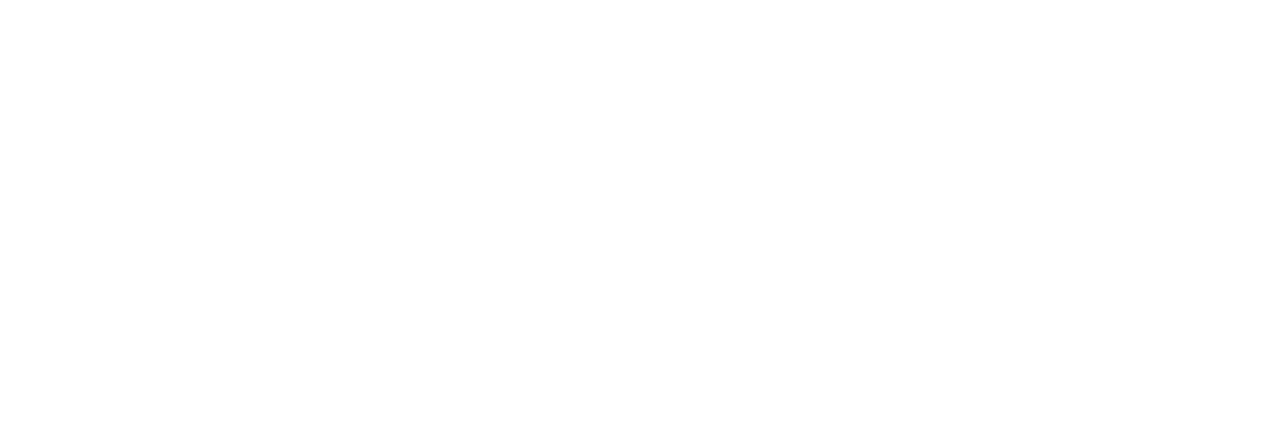
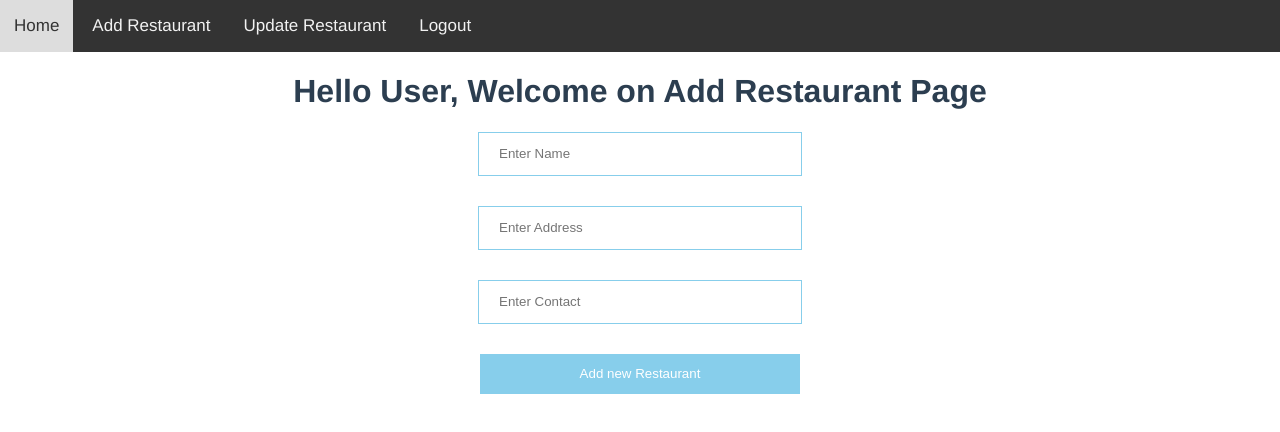
Before and after one commit to flaviomota/Resturant-Manager-App, a Vue app: page /add in a window 1280 px wide. Before the commit this address had no page. Shown: the top 432 px of the page. Built offline with nearby package versions, Linux system fonts and the light colour scheme; sample sign-in values are in the browser's storage.

Commit message:
logout + add restaurant

```diff
--- a/src/App.vue
+++ b/src/App.vue
@@ -28,7 +28,7 @@
 	border-radius: 50px;
 }
 
-.register input, .login input {
+.register input, .login input, .add input {
 	width: 300px;
 	height: 40px;
 	padding-left: 20px;
@@ -39,7 +39,7 @@
 	border: 1px solid skyblue;
 }
 
-.register button, .login button {
+.register button, .login button, .add button {
 	width: 320px;
 	height: 40px;
 	border: 1px solid skyblue;
@@ -47,4 +47,6 @@
 	color: #fff;
 	cursor: pointer;
 }
+
+
 </style>
--- /dev/null
+++ b/src/components/AddRest.vue
@@ -0,0 +1,42 @@
+<template>
+	<HeaderPage />
+	<h1>Hello User, Welcome on Add Restaurant Page</h1>
+
+	<form class="add">
+		<input type="text" name="name" placeholder="Enter Name" v-model="restaurant.name" />
+		<input type="text" name="address" placeholder="Enter Address" v-model="restaurant.address" />
+		<input type="text" name="contact" placeholder="Enter Contact" v-model="restaurant.contact" />
+		<button type="button" v-on:click="addRestaurant">Add new Restaurant</button>
+	</form>
+</template>
+
+<script>
+import HeaderPage from './HeaderMenu.vue'
+export default {
+	name: 'AddRest',
+	components: {
+		HeaderPage,
+	},
+	data () {
+		return {
+			restaurant: {
+				name: '',
+				address: '',
+				contact: ''
+			}
+		}
+	},
+	methods: {
+		addRestaurant() {
+			console.warn(this.restaurant);
+		}
+	},
+	mounted() {
+		let user = localStorage.getItem('user-info');
+
+		if (!user) {
+			this.$router.push({name:'SignUp'});
+		}
+	}
+}
+</script>
--- a/src/components/HeaderMenu.vue
+++ b/src/components/HeaderMenu.vue
@@ -1,16 +1,21 @@
 <template>
 	<div class="nav">
-		<a href="/">Home</a>
-		<a href="/sign-up">Add Restaurant</a>
-		<a href="/login">Update Restaurant</a>
-		<a @click="$router.push('/sign-up')">Logout</a>
+		<router-link to="/">Home</router-link>
+		<router-link to="/add">Add Restaurant</router-link>
+		<router-link to="/update">Update Restaurant</router-link>
+		<a v-on:click="logout">Logout</a>
 	</div>
 </template>
 
 <script>
 export default {
 	name: 'HeaderMenu',
-
+	methods: {
+		logout() {
+			localStorage.clear();
+			this.$router.push({name:'LoginPage'})
+		},
+	}
 }
 </script>
 <style>
--- a/src/components/Home.vue
+++ b/src/components/Home.vue
@@ -1,22 +1,55 @@
 <template>
 	<HeaderPage />
-	<h1>Hello User, Welcome on Home Page</h1>
+	<h1>Hello {{ name }}, Welcome on Home Page</h1>
+	<table border="1">
+		<tr>
+			<td>Id</td>
+			<td>Name</td>
+			<td>Contact</td>
+			<td>Address</td>
+		</tr>
+		<tr v-for="item in restaurant" :key="item.id">
+			<td>{{ item.id }}</td>
+			<td>{{ item.name }}</td>
+			<td>{{ item.contact }}</td>
+			<td>{{ item.address }}</td>
+		</tr>
+	</table>
 </template>
 
 <script>
 import HeaderPage from './HeaderMenu.vue'
+import axios from 'axios'
 export default {
 	// eslint-disable-next-line vue/multi-word-component-names
 	name: 'Home',
+	data () {
+		return {
+			name: '',
+			restaurant: [],
+		}
+	},
 	components: {
 		HeaderPage,
 	},
-	mounted() {
+	async mounted() {
 		let user = localStorage.getItem('user-info');
+		this.name = JSON.parse(user).name;
 
 		if (!user) {
 			this.$router.push({name:'SignUp'});
 		}
+
+		let result = await axios.get("http://localhost:3000/restaurant");
+		console.warn(result);
+		this.restaurant = result.data;
 	}
 }
 </script>
+
+<style>
+td {
+	width: 160px;
+	height: 40px;
+}
+</style>
--- a/src/components/LoginPage.vue
+++ b/src/components/LoginPage.vue
@@ -40,7 +40,7 @@
 		let user = localStorage.getItem('user-info');
 
 		if (user) {
-			//this.$router.push({name:'Home'});
+			this.$router.push({name:'Home'});
 		}
 	}
 }
--- a/src/components/SignUp.vue
+++ b/src/components/SignUp.vue
@@ -44,7 +44,7 @@
 		let user = localStorage.getItem('user-info');
 
 		if (user) {
-			//this.$router.push({name:'Home'});
+			this.$router.push({name:'Home'});
 		}
 	}
 }
--- /dev/null
+++ b/src/components/UpdateRest.vue
@@ -0,0 +1,21 @@
+<template>
+	<HeaderPage />
+	<h1>Hello User, Welcome on Update Restaurant Page</h1>
+</template>
+
+<script>
+import HeaderPage from './HeaderMenu.vue'
+export default {
+	name: 'UpdateRest',
+	components: {
+		HeaderPage,
+	},
+	mounted() {
+		let user = localStorage.getItem('user-info');
+
+		if (!user) {
+			this.$router.push({name:'SignUp'});
+		}
+	}
+}
+</script>
--- a/src/routers.js
+++ b/src/routers.js
@@ -2,6 +2,9 @@
 import SingUp from './components/SignUp.vue'
 import {createRouter, createWebHistory} from 'vue-router'
 import LoginPage from './components/LoginPage.vue'
+import AddRest from './components/AddRest.vue'
+import UpdateRest from './components/UpdateRest.vue'
+
 
 const routes = [
 	{
@@ -18,6 +21,16 @@
 		name: "LoginPage",
 		component: LoginPage,
 		path: "/login"
+	},
+	{
+		name: "AddRest",
+		component: AddRest,
+		path: "/add"
+	},
+	{
+		name: "UpdateRest",
+		component: UpdateRest,
+		path: "/update"
 	}
 ];
 
```
Also changed, not shown: api-db.json (+21 -1 lines).
